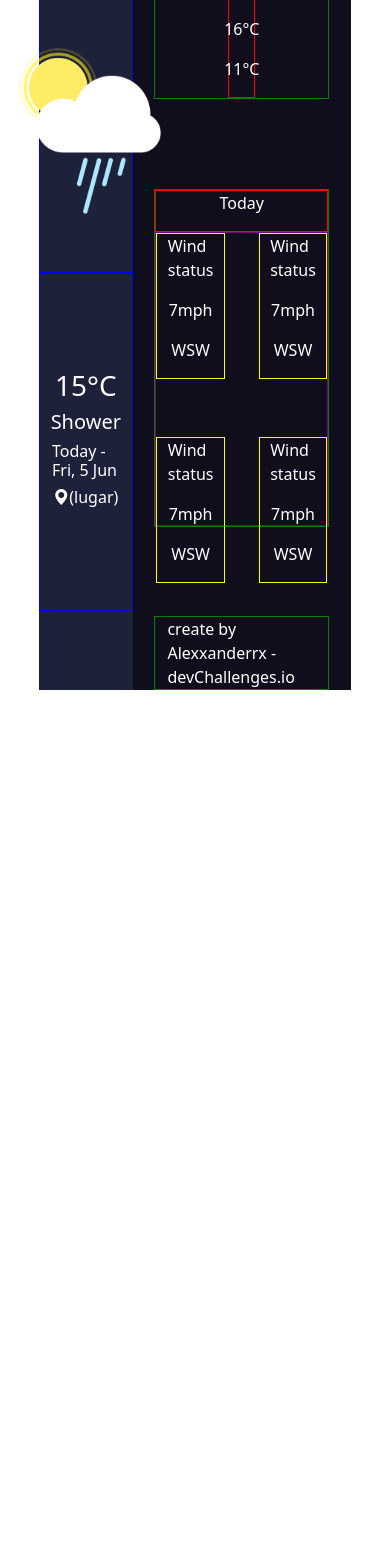
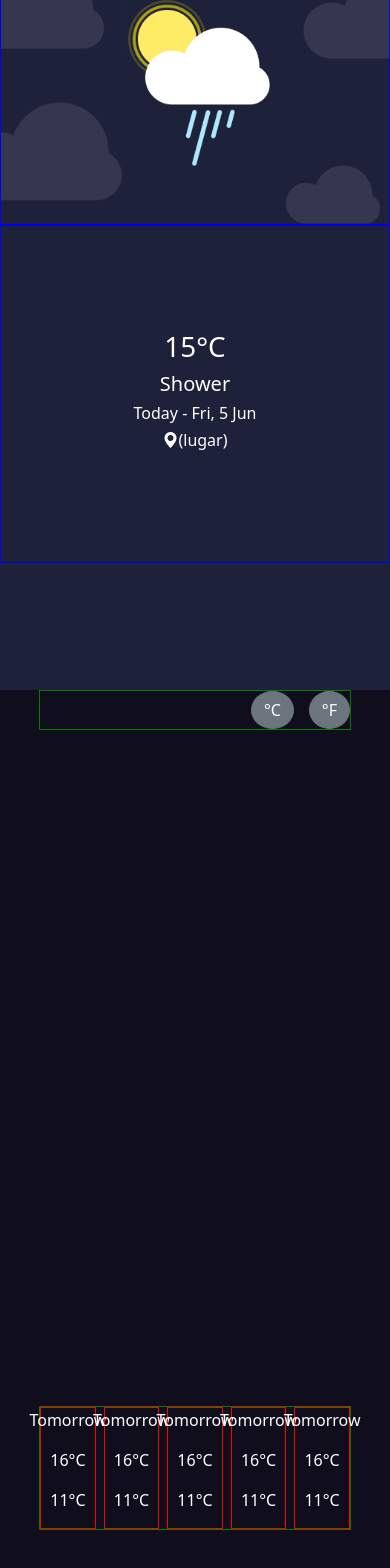
Before and after one commit to Alexxanderrx/weather_app, a Next.js app: page / in a window 390 px wide. Shown: the part 154-1722 px from the top of the page. Before the commit the page ends 844 px from the top, so only its background shows below. Built offline with nearby package versions, Linux system fonts and the light colour scheme; no server answers.

Commit message:
prueba para resolver el problema(cod:'400')

```diff
--- a/app/globals.css
+++ b/app/globals.css
@@ -18,8 +18,11 @@ body {
 }
 
 
-@media (prefers-color-scheme: dark) {
-  html {
-    /* color-scheme: dark; */
+@media (max-width: 700px) {
+  body {
+    flex-direction: column;
+    width: 100%;
+    height: 400vh;
+    overflow-y: scroll;
   }
 }
--- a/app/page.jsx
+++ b/app/page.jsx
@@ -1,27 +1,46 @@
 "use client"
-import { useState } from 'react'
+import { useEffect, useState } from 'react'
 import styles from './page.module.css'
-
-// async function getData(url) {
-//   const response = await fetch(url);
-//   const data = await response.json();
-
-//   return data;
-// }
 
 // async
 export default function Home() {
   // const dataRecup = await getData("http://api.openweathermap.org/geo/1.0/direct?q=lima&limit=5&appid=b7b1b4492885348f44fdc6c0af7556ca");
-  // const dataWeather = await getData(`https://api.openweathermap.org/data/2.5/weather?lat=${dataRecup[0].lat}&lon=${dataRecup[0].lon}&appid=b7b1b4492885348f44fdc6c0af7556ca`);
-  // console.log(dataRecup);
+  const [dataRecup, setDataRecup] = useState(null);
+  const [dataWeather, setDataWeather] = useState(null);
+
+  // ${dataRecup[0].lat}
+  // ${dataRecup[0].lon}
+
+  // const dataWeather = getData(`https://api.openweathermap.org/data/2.5/weather?lat${dataRecup[0].lat}=&lon=${dataRecup[0].lon}&appid=b7b1b4492885348f44fdc6c0af7556ca`);
+  console.log(dataRecup);
+  console.log(dataWeather);
+  let cityLat = dataRecup && dataRecup[0].lat;
+  let cityLon = dataRecup && dataRecup[0].lon;
+  console.log(cityLat);
+  console.log(cityLon);
+
+  let urlW = `https://api.openweathermap.org/data/2.5/weather?lat=${cityLat}&lon=${cityLon}&appid=b7b1b4492885348f44fdc6c0af7556ca`
+  console.log(urlW);
+  useEffect(() => {
+    async function getData() {
+      const response = await fetch("http://api.openweathermap.org/geo/1.0/direct?q=lima&limit=5&appid=b7b1b4492885348f44fdc6c0af7556ca");
+      const data = await response.json();
+      setDataRecup(data);
+    }
+    getData();
+    // console.log(cityLat);
+    // console.log(cityLon);
+    async function getWeather() {
+      const responseW = await fetch(urlW);
+      const dataW = await responseW.json();
+      setDataWeather(dataW);
+    }
+    getWeather();
+  }, []);
   // console.log(dataWeather);
 
-  // async function getData(url) {
-  //   const response = await fetch(url);
-  //   const data = await response.json();
 
-  //   return data;
-  // }
+
 
   const [open, setOpen] = useState(true);
   const OpenUp = () => {
@@ -59,7 +78,7 @@ export default function Home() {
         {/* style={{ border: "1px solid white" }} */}
         <div className="container p-4 d-flex justify-content-between" >
           <button type="button" className="btn btn-secondary" onClick={OpenUp}>Search for places</button>
-          <button type="button" className="btn btn-secondary">
+          <button type="button" className="btn btn-secondary rounded-circle">
             <i className="bi bi-geo-alt-fill"></i>
             {/* <img src="./weatherResources/next.svg" className='img-fluid' alt='next' style={{ width: "10px" }} /> */}
           </button>
@@ -68,15 +87,8 @@ export default function Home() {
           border: "1px solid blue",
           overflow: "hidden",
         }}>
-          <img src="./weatherResources/Shower.png" className='img-fluid' alt='Shower.png' style={{
-            position: "absolute",
-            width: "150px"
-          }} />
-          <img src="./weatherResources/Cloud-background.png" alt='Cloud-background.png' style={{
-            width: "530px",
-            opacity: "0.1",
-            // overflow: "hidden",
-          }} />
+          <img src="./weatherResources/Shower.png" className={styles.imgWeaterBC} alt='Shower.png' />
+          <img src="./weatherResources/Cloud-background.png" className={styles.bgCloudBC} alt='Cloud-background.png' />
         </div>
         <div className='container d-flex flex-column justify-content-center align-items-center' style={{
           border: "1px solid blue",
@@ -99,14 +111,15 @@ export default function Home() {
           padding: "0",
           gap: "15px"
         }}>
-          <button type="button" className="btn btn-secondary">°C</button>
-          <button type="button" className="btn btn-secondary">°F</button>
+          <button type="button" className="btn btn-secondary rounded-circle">°C</button>
+          <button type="button" className="btn btn-secondary rounded-circle">°F</button>
         </div>
-        <div className='container d-flex justify-content-center align-items-center' style={{
+        <div className='container p-0 d-flex justify-content-between align-items-center ' style={{
           border: "1px solid green",
           width: "80%",
         }}>
-          <div className='container d-flex flex-column justify-content-center align-items-center' style={{
+
+          <days className='container m-0 d-flex flex-column justify-content-center align-items-center' style={{
             border: "1px solid red",
             width: "18%",
           }}>
@@ -116,7 +129,56 @@ export default function Home() {
               <p>16<span>°C</span></p>
               <p>11<span>°C</span></p>
             </div>
-          </div>
+          </days>
+
+          <days className='container m-0 d-flex flex-column justify-content-center align-items-center' style={{
+            border: "1px solid red",
+            width: "18%",
+          }}>
+            <p>Tomorrow</p>
+            <img src='' alt='' />
+            <div>
+              <p>16<span>°C</span></p>
+              <p>11<span>°C</span></p>
+            </div>
+          </days>
+
+          <days className='container m-0 d-flex flex-column justify-content-center align-items-center' style={{
+            border: "1px solid red",
+            width: "18%",
+          }}>
+            <p>Tomorrow</p>
+            <img src='' alt='' />
+            <div>
+              <p>16<span>°C</span></p>
+              <p>11<span>°C</span></p>
+            </div>
+          </days>
+
+          <days className='container m-0 d-flex flex-column justify-content-center align-items-center' style={{
+            border: "1px solid red",
+            width: "18%",
+          }}>
+            <p>Tomorrow</p>
+            <img src='' alt='' />
+            <div>
+              <p>16<span>°C</span></p>
+              <p>11<span>°C</span></p>
+            </div>
+          </days>
+
+          <days className='container m-0 d-flex flex-column justify-content-center align-items-center' style={{
+            border: "1px solid red",
+            width: "18%",
+          }}>
+            <p>Tomorrow</p>
+            <img src='' alt='' />
+            <div>
+              <p>16<span>°C</span></p>
+              <p>11<span>°C</span></p>
+            </div>
+          </days>
+
         </div>
         <div className='container p-0 d-flex flex-column justify-content-center align-items-center' style={{
           border: "1px solid green",
--- a/app/page.module.css
+++ b/app/page.module.css
@@ -46,18 +46,75 @@
 
 }
 
+.imgWeaterBC {
+  position: absolute;
+  width: 150px;
+}
+
+.bgCloudBC {
+  width: 530px;
+  opacity: 0.1;
+}
 
 /* Mobile */
-/* @media (max-width: 700px) {
-  .content {
-
+@media (max-width: 700px) {
+  .main {
+    background-color: aqua;
+    flex-direction: column;
+    width: 100%;
+    height: 400vh;
   }
 
-} */
+  .boxNav {
+    height: 100vh;
+    width: 100%;
+  }
+
+  .boxClimate {
+    height: 100vh;
+    width: 100%;
+    color: white;
+  }
+
+  .boxToday {
+    height: 300vh;
+    width: 100%;
+  }
+
+
+}
 
 /* Tablet and Smaller Desktop */
-/* @media (min-width: 701px) and (max-width: 1120px) {
-  .grid {
-    grid-template-columns: repeat(2, 50%);
+@media (min-width: 701px) and (max-width: 1120px) {
+  .main {
+    width: 100%;
   }
-} */
+
+  .boxClimate {
+    height: 100%;
+  }
+
+  .boxNav {
+    width: 30%;
+  }
+
+  .imgWeaterBC {
+    width: 130px;
+  }
+
+  .bgCloudBC {
+    width: 400px;
+  }
+
+}
+
+/* 4k Desktop */
+@media (min-width: 2160px) {
+  .main {
+    width: 100%;
+  }
+
+  .boxNav {
+    width: 30%;
+  }
+}
```
